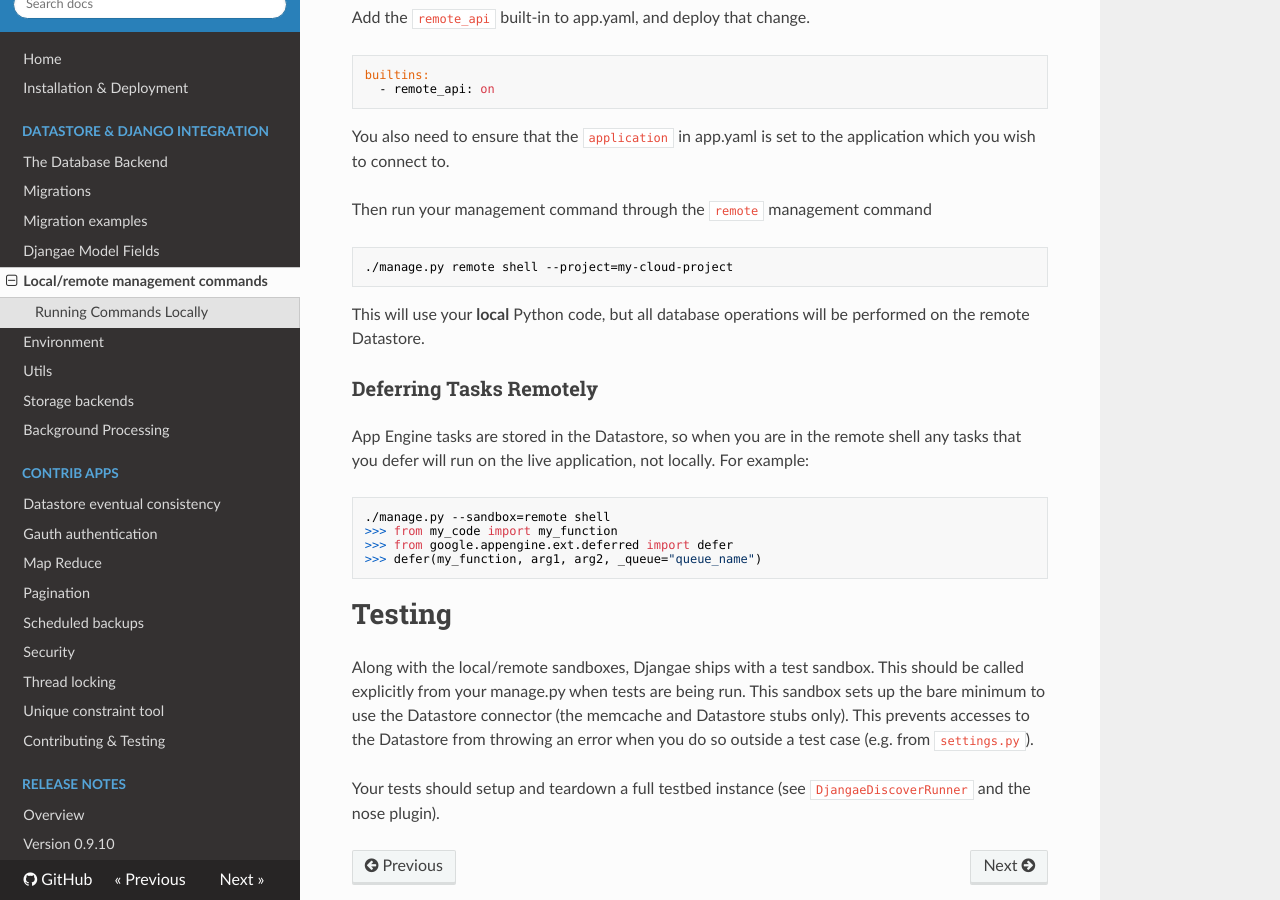
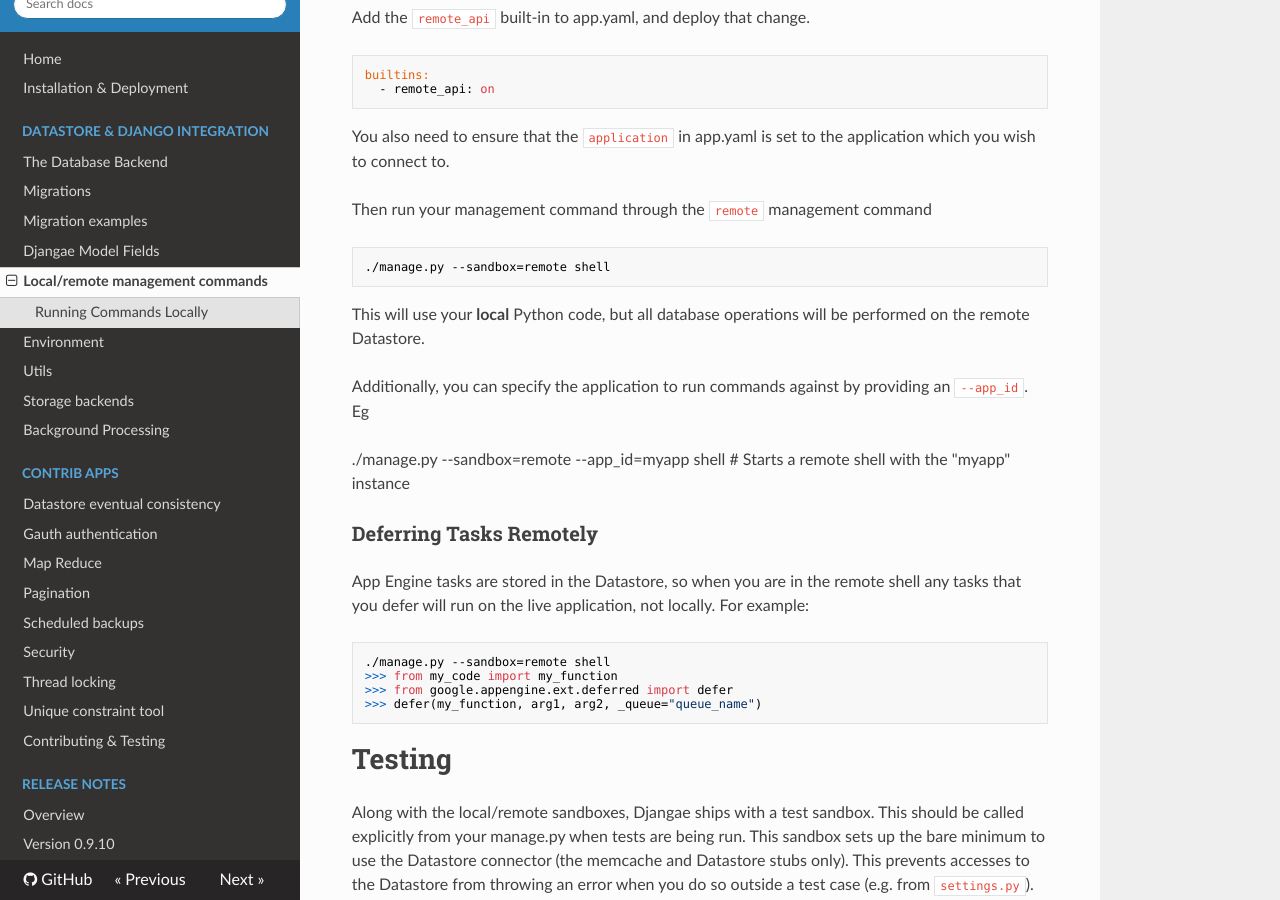
Before and after one commit to wittfabian/djangae, an MkDocs documentation site: the page built from docs/sandbox.md, in a window 1280 px wide and 900 px high, scrolled down 1097 px. Built offline with MkDocs 1.6.1, drawn with Linux system fonts in a browser that asks for light colours; nearby versions of some CDN libraries; old or Windows-style settings are respelled for this version of MkDocs.

Commit message:
update docs

```diff
--- a/docs/sandbox.md
+++ b/docs/sandbox.md
@@ -44,9 +44,13 @@
 
 Then run your management command through the `remote` management command
 
-    ./manage.py remote shell --project=my-cloud-project
+    ./manage.py --sandbox=remote shell
 
 This will use your **local** Python code, but all database operations will be performed on the remote Datastore.
+
+Additionally, you can specify the application to run commands against by providing an `--app_id`. Eg
+
+  ./manage.py --sandbox=remote --app_id=myapp shell  # Starts a remote shell with the "myapp" instance
 
 
 ### Deferring Tasks Remotely
```
Also changed, not shown: CHANGELOG.md (+1 -1 lines).
